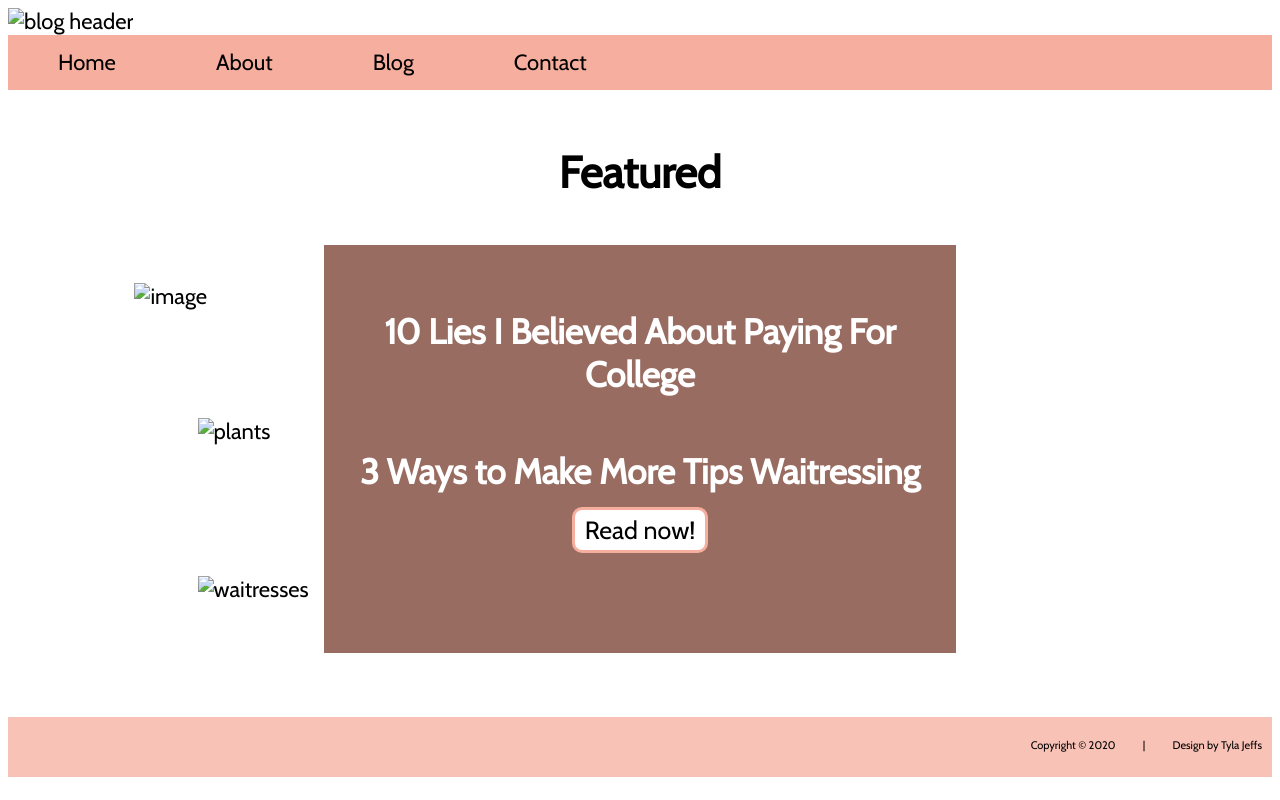
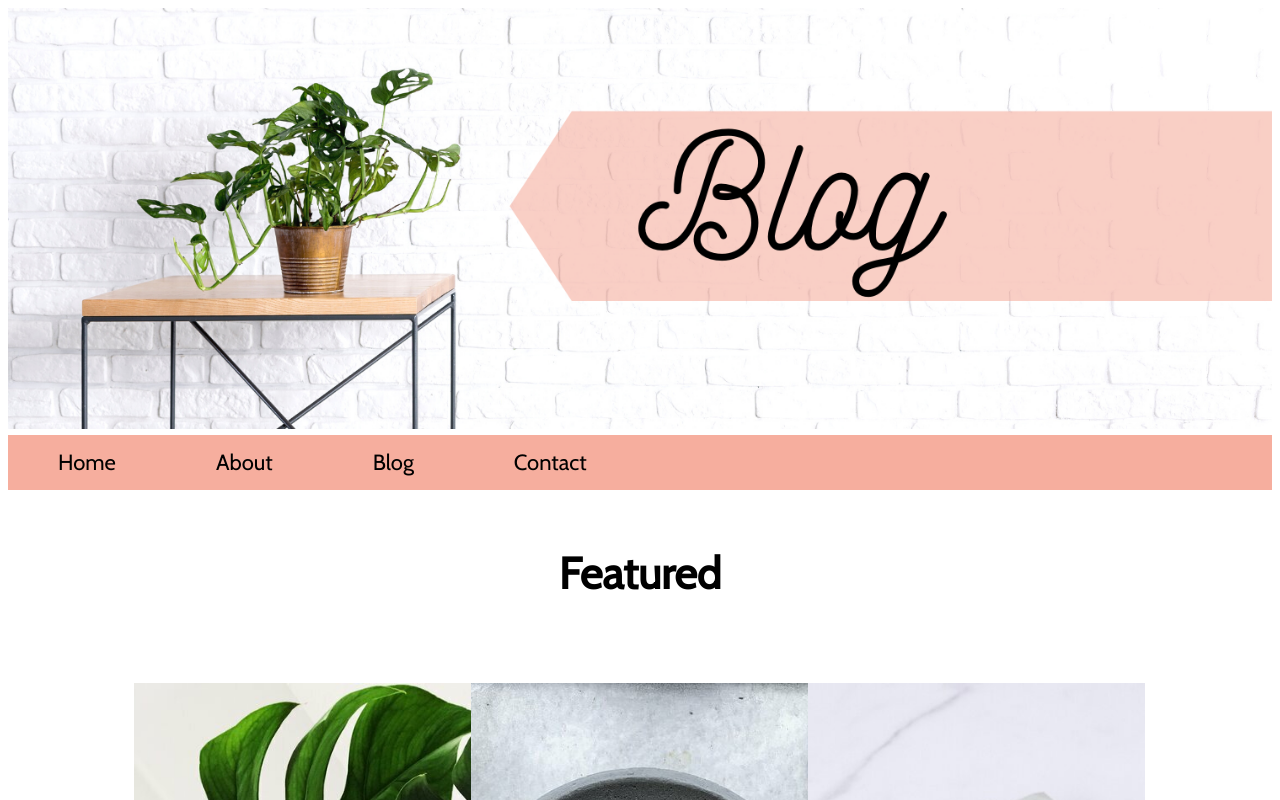
Before and after one commit to tylajeffs/tylajeffs.github.io, a plain HTML site: page blogarchive.html in a window 1280 px wide. Shown: the top 800 px of the page. Drawn offline with nearby package versions, Linux system fonts and the light colour scheme.

Commit message:
Change images directory

```diff
--- a/blogarchive.html
+++ b/blogarchive.html
@@ -18,7 +18,7 @@
     <body class="cabin">
 
         <div>
-            <img id="blogtop" src="images/blog1500.png" alt="blog header">
+            <img id="blogtop" src="final/images/blog1500.png" alt="blog header">
         </div>
 
         <div class="nav">
@@ -44,7 +44,7 @@
 
                 <div class="container">
 
-                    <img src="images/plants400.jpg" alt="image" class="image">
+                    <img src="final/images/plants400.jpg" alt="image" class="image">
 
                     <div class="overlay">
 
@@ -59,7 +59,7 @@
 
                 <div class="container">
 
-                    <img src="images/food400.jpg" alt="image" class="image">
+                    <img src="final/images/food400.jpg" alt="image" class="image">
 
                     <div class="overlay">
 
@@ -75,7 +75,7 @@
 
                 <div class="container">
 
-                    <img src="images/money400.jpg" alt="image" class="image">
+                    <img src="final/images/money400.jpg" alt="image" class="image">
 
                     <div class="overlay">
 
@@ -94,7 +94,7 @@
         <div>
             <div>
 
-                <img id="plantblog" src="images/plantblog600.png" alt="plants">
+                <img id="plantblog" src="final/images/plantblog600.png" alt="plants">
 
             </div>
 
@@ -119,7 +119,7 @@
         <div>
             <div>
 
-                <img id="waitressblog" src="images/waitresses800.png" alt="waitresses">
+                <img id="waitressblog" src="final/images/waitresses800.png" alt="waitresses">
 
             </div>
 
```
